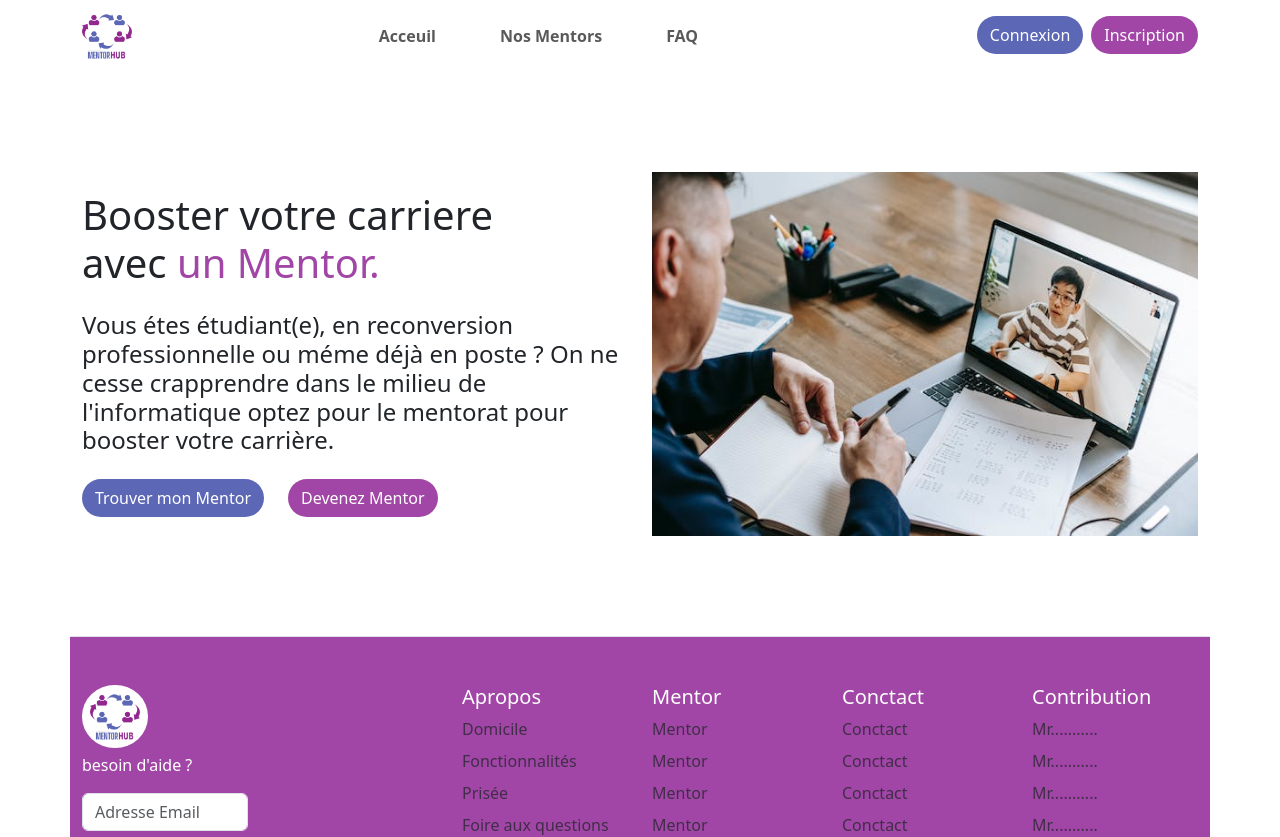
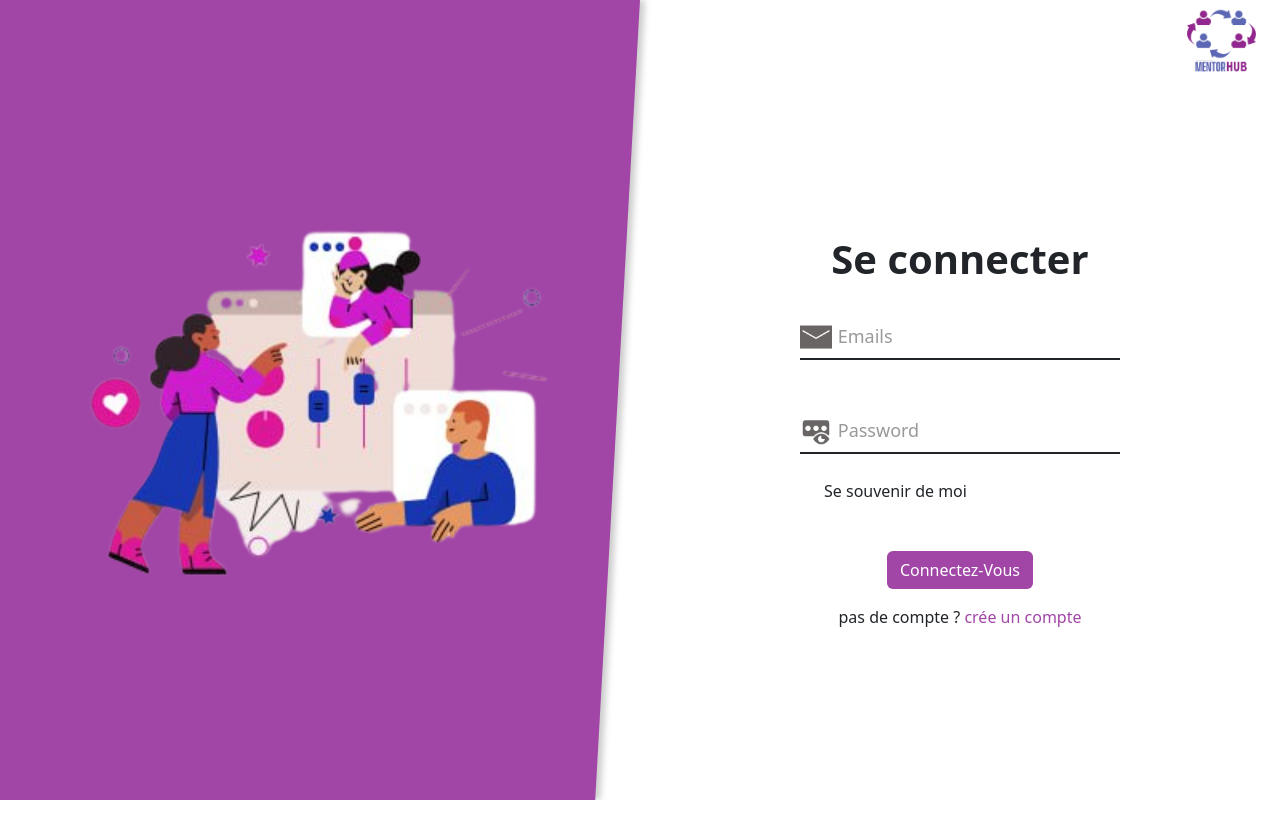
Before and after one commit to MAMADOU12-max/mentorat-frontend-project, a Vue app: page /login in a window 1280 px wide. Shown: the top 837 px of the page. After the commit the page ends 800 px from the top, so only its background shows below. Built offline with nearby package versions, Linux system fonts and the light colour scheme.

Commit message:
ajout du vue-router  [pour les lien]Ã& remise en forme de la page LoginScreen.vue

```diff
--- a/package.json
+++ b/package.json
@@ -11,7 +11,8 @@
     "bootstrap": "^5.3.0",
     "bootstrap-vue": "^2.23.1",
     "core-js": "^3.8.3",
-    "vue": "^3.2.13"
+    "vue": "3.3.4",
+    "vue-router": "4.2.2"
   },
   "devDependencies": {
     "@babel/core": "^7.12.16",
--- a/src/App.vue
+++ b/src/App.vue
@@ -1,10 +1,12 @@
 <template>
 <!--   <LoginScreen/>-->
-  <home-screen></home-screen>
+<!--  <home-screen></home-screen>-->
+    <router-view></router-view>
+
 </template>
 
 <script setup>
 // import LoginScreen from './views/LoginScreen.vue'
-import HomeScreen from './views/HomeScreen.vue'
+// import HomeScreen from './views/HomeScreen.vue'
 
 </script>
--- a/src/components/AppBar.vue
+++ b/src/components/AppBar.vue
@@ -1,25 +1,50 @@
 <template>
-    <nav class="navbar navbar-expand justify-content-between">
-        <div class="container align-items-center ">
-            <a href="#" class="navbar-brand flex-grow-1" >
+    <main>
+        <nav class="mb-4 navbar navbar-expand-md navbar-expand-lg" aria-label="Barre de navigation hors toile grande" _mstaria-label="449202" _msthash="32">
+            <div class="container">
+                <a class="navbar-brand" href="#" _msttexthash="1158677" _msthash="33">
                     <img class="img-fluid" width="50" height="50" v-bind:src="require('@/assets/images/mentor-hub.png')" alt="logo mentor-hub">
                 </a>
-            <div class="d-flex justify-content-between flex-grow-1">
-                <ul class="navbar-nav">
-                    <li class="nav-item me-5" v-for="menu in menus" v-bind:key="menu.id">
+                <button class="navbar-toggler" type="button" data-bs-toggle="offcanvas" data-bs-target="#offcanvasNavbar2" aria-controls="offcanvasNavbar2" aria-label="Toggle navigation" _msthidden="A" _mstaria-label="320099" _msthash="34">
+                    <span class="navbar-toggler-icon"></span>
+                </button>
+                <div class="offcanvas offcanvas-end text-bg-dark" tabindex="-1" id="offcanvasNavbar2" aria-labelledby="offcanvasNavbar2Label">
+                    <div class="offcanvas-header" _msthidden="2">
+                        <h5 class="offcanvas-title" id="offcanvasNavbar2Label" _msttexthash="133653" _msthidden="1" _msthash="35">Offcanvas</h5>
+                        <button type="button" class="btn-close btn-close-white" data-bs-dismiss="offcanvas" aria-label="Close" _msthidden="A" _mstaria-label="59709" _msthash="36"></button>
+                    </div>
+                    <div class="offcanvas-body">
+                        <ul class="navbar-nav justify-content-end flex-grow-1 pe-3">
+                            <li class="nav-item" v-for="menu in menus" v-bind:key="menu.id">
+                                <router-link v-bind:to="{name: menu.namRouter}">
                                     <a class="nav-link fw-bold">{{ menu.name }}</a>
-                        <!--                        <router-link v-bind:to="{name: menu.namRouter}">-->
-                        <!--                            <a>{{ menu.name }}</a>-->
-                        <!--                        </router-link>-->
+                                </router-link>
+                            </li>
+                            <li class="nav-item dropdown">
+                                <a class="nav-link dropdown-toggle" href="#" role="button" data-bs-toggle="dropdown" aria-expanded="false" _msttexthash="313989" _msthash="39"> Liste déroulante </a>
+                                <ul class="dropdown-menu" _msthidden="3">
+                                    <li _msthidden="1"><a class="dropdown-item" href="#" _msttexthash="76466" _msthidden="1" _msthash="40">Action</a></li>
+                                    <li _msthidden="1"><a class="dropdown-item" href="#" _msttexthash="232752" _msthidden="1" _msthash="41">Another action</a></li>
+                                    <li>
+                                        <hr class="dropdown-divider">
+                                    </li>
+                                    <li _msthidden="1"><a class="dropdown-item" href="#" _msttexthash="349791" _msthidden="1" _msthash="42">Something else here</a></li>
+                                </ul>
                             </li>
                         </ul>
                         <div>
+                            <router-link to="/login">
                                 <button type="button" class="btn bg-bleu me-2">Connexion</button>
+                            </router-link>
                             <button type="button" class="btn bg-rose">Inscription</button>
                         </div>
                     </div>
                 </div>
+            </div>
         </nav>
+
+    </main>
+
 </template>
 
 
@@ -27,7 +52,7 @@
 let menus =  [
     {namRouter: "home", name: "Acceuil"},
     {namRouter: "", name: "Nos Mentors"},
-    {namRouter: "", name: "FAQ"},
+    {namRouter: "login", name: "FAQ"},
 ]
 </script>
 
--- a/src/views/LoginScreen.vue
+++ b/src/views/LoginScreen.vue
@@ -1,75 +1,99 @@
 <template>
-    <div class="container">
-        <div class="left">
-            <div class="left-container">
-                <img v-bind:src="require('@/assets/community_manager.png')" alt="logo mentor-hub">
+    <div class="container-fluid vh-100">
+        <div class="row h-100">
+            <div class="left h-100 col p-0">
+                <div class="left-container h-100 w-100 d-flex align-items-center justify-content-center">
+                    <img class="img-fluid w-100" v-bind:src="require('@/assets/images/community_manager.png')" alt="logo mentor-hub">
                 </div>
             </div>
-        <div class="right">
-            <div class="logo">
-                <img v-bind:src="require('@/assets/mentor-hub.png')" alt="logo mentor-hub">
+            <div class="col p-0 h-100">
+                <div class="w-auto h-10 d-flex justify-content-end align-items-center">
+                    <img class="h-80 me-4" v-bind:src="require('@/assets/images/mentor-hub.png')" alt="logo mentor-hub">
                 </div>
-            <div class="form">
-                <div class="container-form">
-                    <h1>Se connecter</h1>
-                    <form>
-                        <div class="container-input">
-                            <div class="icon-input">
-                                <img v-bind:src="require('@/assets/important_mail_100px.png')" alt="logo mentor-hub">
+                <div class="h-90 d-flex justify-content-center align-items-center text-center">
+                    <form class="w-100 d-flex flex-column justify-content-between align-items-center" >
+                        <h1 class="fw-bold">Se connecter </h1>
+                        <div class="container-input ">
+                            <div class="icon-input h-100 d-flex position-relative justify-content-center align-items-center">
+                                <img class="img-fluid" v-bind:src="require('@/assets/images/important_mail_100px.png')" alt="logo mentor-hub">
                             </div>
                             <div class="div-input">
                                 <h5>Emails</h5>
-                                <input type="email" class="input" required>
+                                <input type="email" class="input" >
                             </div>
                         </div>
                         <div class="container-input">
-                            <div class="icon-input">
-                                <img v-bind:src="require('@/assets/show_password_48px.png')" alt="logo mentor-hub">
+                            <div class="icon-input h-100 d-flex position-relative justify-content-center align-items-center">
+                                <img class="img-fluid" v-bind:src="require('@/assets/images/show_password_48px.png')" alt="logo mentor-hub">
                             </div>
                             <div class="div-input">
                                 <h5>Password</h5>
-                                <input type="password" class="input" required>
+                                <input type="password" class="input" >
                             </div>
                         </div>
-                        <input type="submit" value="Connectez-Vous">
+                        <div class="form-check w-50 text-start mb-5">
+                            <input class="form-check-input" type="checkbox" value="" id="flexCheckDefault">
+                            <label class="form-check-label " for="flexCheckDefault">
+                                Se souvenir de moi
+                            </label>
+                        </div>
+                        <button class="modalBtn btn bg-rose text-white" data-bs-toggle="modal" data-bs-target="#modalBtn" >Connectez-Vous</button>
+                        <p class="mt-3">pas de compte ? <a href="#" style="color: #a146a6">crée un compte</a></p>
+                        <!-- Modal -->
+                        <div class="modal fade" id="modalBtn">
+                            <div class="modal-dialog ">
+                                <div class="modal-content">
+                                    <div class="modal-header">
+                                        <h5 class="modal-title" aria-labelledby="modal title">
+                                            Modal Title
+                                        </h5>
+                                        <button class="btn-close" data-bs-dismiss="modal" aria-label="Close"></button>
+                                    </div>
+                                    <div class="modal-body" aria-describedby="content">
+                                        <p>
+                                            Lorem ipsum dolor, sit amet consectetur adipisicing elit.
+                                            Expedita facere, veniam repellat id magni voluptas.
+                                        </p>
+                                    </div>
+                                    <div class="modal-footer">
+                                        <button class="btn btn-secondary" data-bs-dismiss="modal">
+                                            Close
+                                        </button>
+                                        <button class="btn btn-primary">Save changes</button>
+                                    </div>
+                                </div>
+                            </div>
+                        </div>
                     </form>
-                    <p>pas de compte ? <a href="#" style="color: #a146a6">crée un compte</a> </p>
                 </div>
-
-            </div>
-            <div class="contact">
-                <p style="margin-right: 1%">Retrouver nous sur</p>
-                <img v-for="image in images2" :key="image.id" v-bind:src="require(`../assets/icon/${image.name}`)"
-                    v-bind:alt="image.alt" />
             </div>
         </div>
     </div>
 </template>
 
-<script>
-export default {
-    name: "LoginPage",
-    data() {
-        return {
-            images: ["facebook_48px.png", "pinterest_60px.png", "whatsapp_60px.png"],
-            images2: [
-                { name: "pinterest_60px.png", alt: "pinterest icon" },
-                { name: "facebook_48px.png", alt: "facebook icon" },
-                { name: "whatsapp_60px.png", alt: "whatsapp icon" },
-            ]
-        }
-    },
-    mounted() {
+<script setup>
+
+import {onMounted} from "vue";
+
+onMounted(() => {
     const inputs = document.querySelectorAll(".input");
 
-        function addclass() {
+    const modalBtn = document.querySelectorAll(".modalBtn");
+    modalBtn.forEach((input) => {
+        input.addEventListener("click", (e)=>{
+            e.stopPropagation();
+            e.preventDefault();
+        });
+    });
+
+    function addclass(){
         let parent = this.parentNode.parentNode;
         parent.classList.add("focus");
     }
 
-        function remclass() {
+    function remclass(){
         let parent = this.parentNode.parentNode;
-            if (this.value == "") {
+        if(this.value == ""){
             parent.classList.remove("focus");
         }
     }
@@ -77,127 +101,58 @@ export default {
     inputs.forEach((input) => {
         input.addEventListener("focus", addclass);
         input.addEventListener("blur", remclass);
+    })
 });
-
-
-
-
-    }
-}
 
 </script>
 
-
 <style scoped>
-* {
-    margin: 0;
-    padding: 0;
-    box-sizing: border-box;
+.h-10{
+    height: 10%;
 }
 
 .h-15{
     height: 15%;
 }
 
-.icon-input {
-    position: relative;
-    display: flex;
-    justify-content: center;
-    align-items: flex-end;
-    height: 100%;
+.h-60{
+    height: 60%;
 }
 
-.icon-input img {
-    width: 65%;
-    height: 65%;
+.h-80{
+    height: 80%;
 }
 
-.container {
-    display: flex;
-    width: 100%;
-    height: 100vh;
+.h-90{
+    height: 90%;
 }
 
 .left {
-    width: 50%;
-    height: 100%;
     filter: drop-shadow(5px 0px 3px rgba(0, 0, 0, 0.2));
 }
 
 .left-container {
-    display: flex;
-    justify-content: center;
-    align-items: center;
-    width: 100%;
-    height: 100%;
     background-color: #a146a6;
     clip-path: polygon(0% 100%, 0 0, 100% 0, 93% 100%);
 }
 
-.left-container img {
-    width: 100%;
-    height: 80%;
-}
-
-.right {
-    width: 50%;
-    height: 100%;
-}
-
-.logo {
-    display: flex;
-    justify-content: right;
-    align-items: center;
-    height: 10%;
-}
-
-.logo img {
-    width: fit-content;
-    height: 80%;
-    margin-right: 3%;
-}
-
-.form {
-    display: flex;
-    align-items: center;
-    justify-content: center;
-    height: 80%;
-}
-
-.form .container-form {
-    display: flex;
-    flex-direction: column;
-    align-items: center;
-    width: 100%;
-    height: 80%;
-}
-
-.form form {
-    display: flex;
-    flex-direction: column;
-    justify-content: center;
-    align-items: center;
-    height: 70%;
-    width: 100%;
-}
-
-.form form .container-input {
+form .container-input {
     position: relative;
     height: 15%;
     width: 50%;
     display: grid;
     grid-template-columns: 10% 90%;
-    grid-gap: 0px 10px;
+    /*grid-gap: 0px 10px; */
     margin: 25px 0;
     padding: 5px 0;
     border-bottom: 2px solid;
 }
 
-.container-input>div {
+.container-input > div {
     position: relative;
 }
 
-.container-input>div>h5 {
+.container-input > div > h5 {
     position: absolute;
     top: 50%;
     color: #999;
@@ -206,8 +161,7 @@ export default {
     transition: .3s;
 }
 
-.container-input:before,
-.container-input:after {
+.container-input:before, .container-input:after {
     content: '';
     position: absolute;
     bottom: -2px;
@@ -218,8 +172,8 @@ export default {
     transition: .4s;
 }
 
-.container-input>div>input {
-    position: absolute;
+.container-input > div > input {
+    position: relative;
     left: 0;
     top: 0;
     width: 100%;
@@ -227,7 +181,6 @@ export default {
     border: none;
     outline: none;
     background: none;
-    /* padding: 0.5 rem 0.7 rem; */
     font-size: 1.2rem;
     color: #555;
     font-family: 'poppins', sans-serif;
@@ -241,23 +194,23 @@ export default {
     left: 50%;
 }
 
-.container-input.focus:before,
-.container-input.focus:after {
+.container-input.focus:before, .container-input.focus:after {
     width: 50%;
 }
 
-.container-input.focus>div>h5 {
-    top: -5px;
+.container-input.focus > div > h5 {
+    top: -10px;
     font-size: 15px;
     color: #a146a6;
 }
 
-.container-input.focus>.icon-input>img {
+.container-input.focus > .icon-input > img {
     color: #38d39f;
 }
 
 .div-input {
     position: relative;
+    padding-left: 2%;
 }
 
 input {
@@ -266,8 +219,7 @@ input {
     border: none;
 }
 
-input[type="email"],
-input[type="password"] {
+input[type="email"], input[type="password"] {
     outline: none;
     height: 100%;
     width: 100%;
@@ -275,19 +227,15 @@ input[type="password"] {
     -webkit-appearance: none;
 }
 
-
-
-.contact {
-    display: flex;
-    align-items: center;
-    justify-content: flex-end;
-    height: 10%;
+input[type="checkbox"]:checked{
+    background-color: #a146a6;
 }
 
-.contact img {
-    width: fit-content;
-    height: 45%;
+.btn:hover{
+    background-color: #b846be;
+    color: white;
 }
+
 
 @media screen and (max-width: 900px) {
     .left {
```
Also changed, not shown: src/main.js (+23 -1 lines), 1 other file (tests, documents, lock files or other folders). Lines whose indentation alone changed are shown as unchanged.
